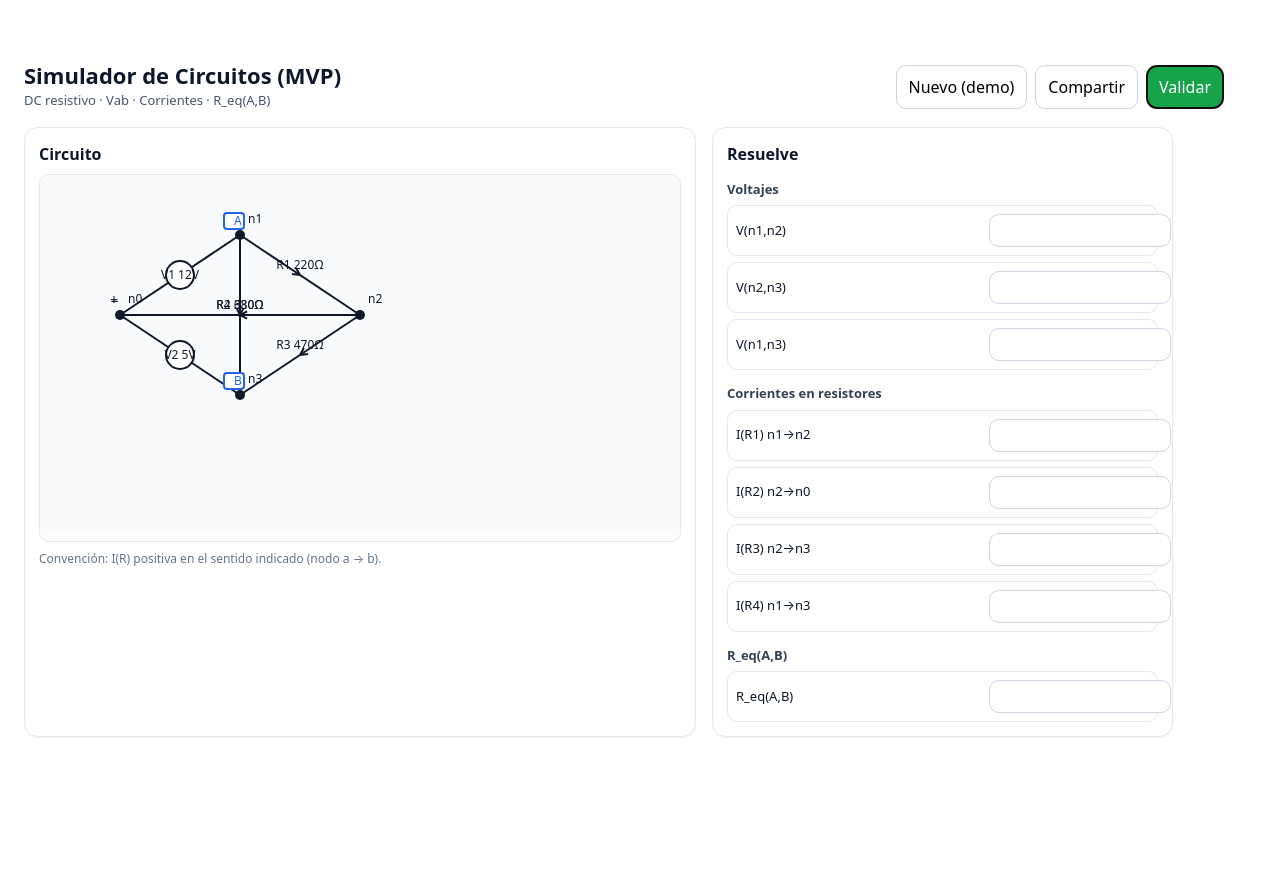
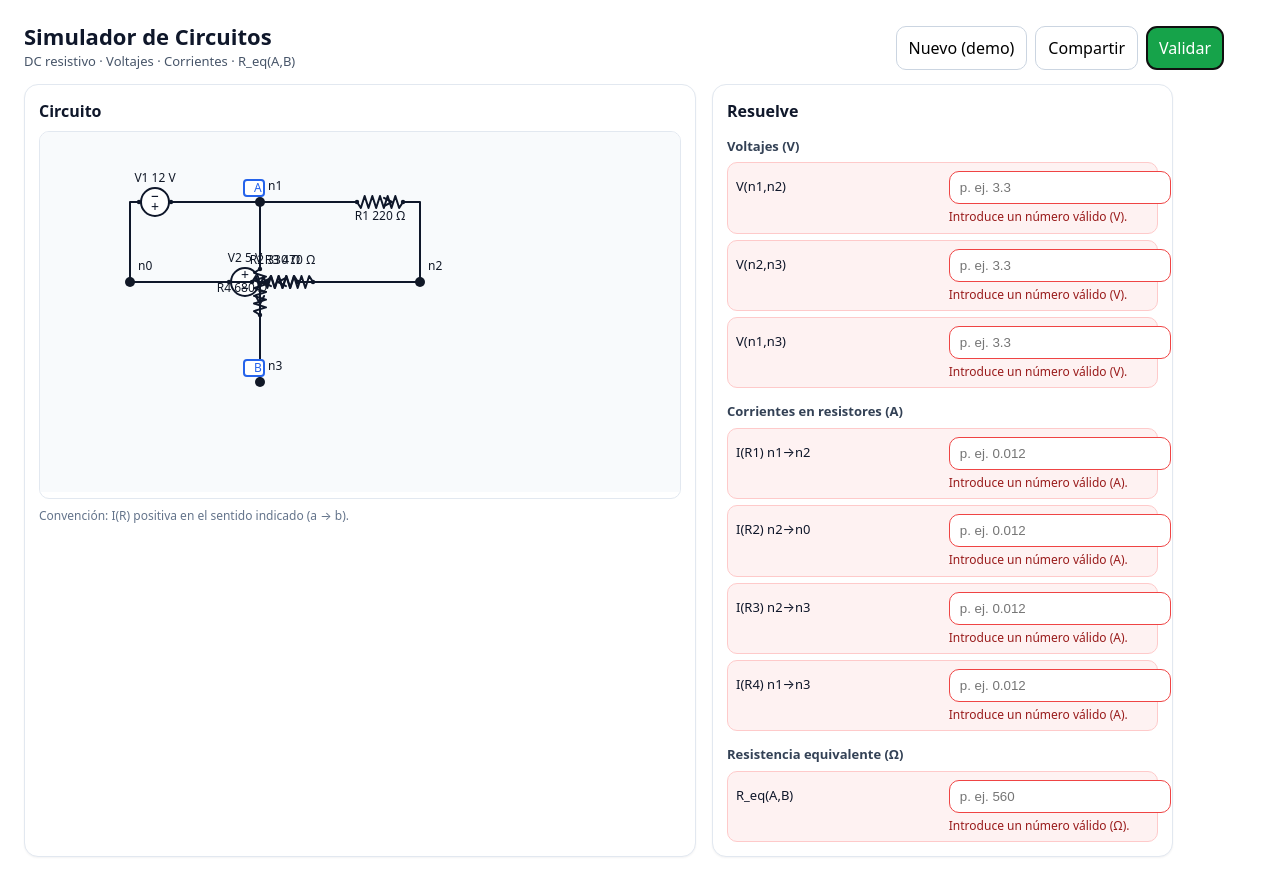
Before and after one commit to AngelPineiro-USC/circuits, a React (Vite) app: page / in a window 1280 px wide. Both pictures are taken after a click on the button "Validar". Before the commit the page ends 800 px from the top, so only its background shows below. Built offline with nearby package versions, Linux system fonts and the light colour scheme.

Commit message:
Improve UX: inline validation errors + clearer SVG symbols

```diff
--- a/src/App.css
+++ b/src/App.css
@@ -11,13 +11,25 @@
   align-items: center;
   justify-content: space-between;
   gap: 16px;
-  margin-bottom: 16px;
+  margin-bottom: 12px;
 }
 
-h1 { margin: 0; font-size: 22px; }
-.sub { color: #475569; font-size: 13px; margin-top: 4px; }
+h1 {
+  margin: 0;
+  font-size: 22px;
+}
 
-.actions { display: flex; gap: 8px; }
+.sub {
+  color: #475569;
+  font-size: 13px;
+  margin-top: 4px;
+}
+
+.actions {
+  display: flex;
+  gap: 8px;
+}
+
 button {
   border: 1px solid #cbd5e1;
   background: #fff;
@@ -25,10 +37,21 @@ button {
   border-radius: 10px;
   cursor: pointer;
 }
+
 button.primary {
   background: #16a34a;
   border-color: #16a34a;
   color: #fff;
+}
+
+.toast {
+  margin: 0 0 14px 0;
+  padding: 10px 12px;
+  border-radius: 12px;
+  border: 1px solid #cbd5e1;
+  background: #f1f5f9;
+  color: #334155;
+  font-size: 13px;
 }
 
 .grid {
@@ -45,26 +68,67 @@ button.primary {
   box-shadow: 0 1px 2px rgba(15, 23, 42, 0.05);
 }
 
-h2 { margin: 0 0 8px 0; font-size: 16px; }
-h3 { margin: 14px 0 6px 0; font-size: 13px; color: #334155; }
+h2 {
+  margin: 0 0 8px 0;
+  font-size: 16px;
+}
 
-.svg { overflow: auto; border-radius: 10px; border: 1px solid #e2e8f0; }
-.hint { margin-top: 8px; color: #64748b; font-size: 12px; }
+h3 {
+  margin: 14px 0 6px 0;
+  font-size: 13px;
+  color: #334155;
+}
 
-.table { display: flex; flex-direction: column; gap: 6px; }
+.svg {
+  overflow: auto;
+  border-radius: 10px;
+  border: 1px solid #e2e8f0;
+}
+
+.hint {
+  margin-top: 8px;
+  color: #64748b;
+  font-size: 12px;
+}
+
+.table {
+  display: flex;
+  flex-direction: column;
+  gap: 6px;
+}
+
 .row {
   display: grid;
-  grid-template-columns: 1fr 160px;
+  grid-template-columns: 1fr 200px;
   gap: 10px;
-  align-items: center;
+  align-items: start;
   padding: 8px;
   border: 1px solid #e2e8f0;
   border-radius: 10px;
 }
-.row.ok { border-color: #86efac; background: #f0fdf4; }
-.row.bad { border-color: #fecaca; background: #fef2f2; }
 
-.label { font-size: 13px; color: #0f172a; }
+.row.ok {
+  border-color: #86efac;
+  background: #f0fdf4;
+}
+
+.row.bad {
+  border-color: #fecaca;
+  background: #fef2f2;
+}
+
+.label {
+  font-size: 13px;
+  color: #0f172a;
+  padding-top: 6px;
+}
+
+.field {
+  display: flex;
+  flex-direction: column;
+  gap: 6px;
+}
+
 input {
   padding: 8px 10px;
   border: 1px solid #cbd5e1;
@@ -72,10 +136,43 @@ input {
   width: 100%;
 }
 
-.status { margin-top: 12px; padding: 10px 12px; border-radius: 12px; font-weight: 600; }
-.status.ok { background: #dcfce7; color: #166534; border: 1px solid #86efac; }
-.status.bad { background: #fee2e2; color: #991b1b; border: 1px solid #fecaca; }
+input[aria-invalid="true"] {
+  border-color: #ef4444;
+}
+
+.error {
+  color: #991b1b;
+  font-size: 12px;
+  line-height: 1.2;
+}
+
+.status {
+  margin-top: 12px;
+  padding: 10px 12px;
+  border-radius: 12px;
+  font-weight: 600;
+}
+
+.status.ok {
+  background: #dcfce7;
+  color: #166534;
+  border: 1px solid #86efac;
+}
+
+.status.bad {
+  background: #fee2e2;
+  color: #991b1b;
+  border: 1px solid #fecaca;
+}
 
 @media (max-width: 900px) {
-  .grid { grid-template-columns: 1fr; }
+  .grid {
+    grid-template-columns: 1fr;
+  }
+  .row {
+    grid-template-columns: 1fr;
+  }
+  .label {
+    padding-top: 0;
+  }
 }
--- a/src/App.tsx
+++ b/src/App.tsx
@@ -1,4 +1,4 @@
-import { useEffect, useMemo, useState } from "react";
+import { useMemo, useState } from "react";
 import "./App.css";
 
 import { demoCircuit } from "./core/demo/circuits";
@@ -23,36 +23,64 @@ function App() {
   const [answersV, setAnswersV] = useState<Record<string, string>>({});
   const [answersI, setAnswersI] = useState<Record<string, string>>({});
   const [answerReq, setAnswerReq] = useState<string>("");
+
+  const [errorsV, setErrorsV] = useState<Record<string, string>>({});
+  const [errorsI, setErrorsI] = useState<Record<string, string>>({});
+  const [errorReq, setErrorReq] = useState<string>("");
+
   const [result, setResult] = useState<ReturnType<typeof validateAnswers> | null>(null);
+  const [shareMsg, setShareMsg] = useState<string>("");
 
   const sol = useMemo(() => solveCircuitMNA(state.circuit), [state.circuit]);
   const svg = useMemo(() => renderCircuitSvg(state.circuit), [state.circuit]);
 
-  useEffect(() => {
-    // Reset result when circuit changes
+  function applyNewState(next: AppState) {
+    setState(next);
     setResult(null);
     setAnswersV({});
     setAnswersI({});
     setAnswerReq("");
-  }, [state.circuit]);
+    setErrorsV({});
+    setErrorsI({});
+    setErrorReq("");
+    setShareMsg("");
+  }
 
   function onValidate() {
+    const nextErrorsV: Record<string, string> = {};
+    const nextErrorsI: Record<string, string> = {};
+    let nextErrorReq = "";
+
     const volts: Record<string, number> = {};
     for (const q of state.targets.voltages) {
-      const v = parseNumber(answersV[q.id] ?? "");
-      if (v === null) return alert(`Falta o es inválido: ${q.label ?? q.id}`);
-      volts[q.id] = v;
+      const raw = answersV[q.id] ?? "";
+      const v = parseNumber(raw);
+      if (v === null) nextErrorsV[q.id] = "Introduce un número válido (V).";
+      else volts[q.id] = v;
     }
+
     const currents: Record<string, number> = {};
     for (const q of state.targets.currents) {
-      const v = parseNumber(answersI[q.elementId] ?? "");
-      if (v === null) return alert(`Falta o es inválido: ${q.label ?? q.elementId}`);
-      currents[q.elementId] = v;
+      const raw = answersI[q.elementId] ?? "";
+      const v = parseNumber(raw);
+      if (v === null) nextErrorsI[q.elementId] = "Introduce un número válido (A).";
+      else currents[q.elementId] = v;
     }
+
     const reqNum = parseNumber(answerReq);
-    if (reqNum === null) return alert("Falta o es inválido: R_eq(A,B)");
+    if (reqNum === null) nextErrorReq = "Introduce un número válido (Ω).";
 
-    const r = validateAnswers(state.circuit, sol, state.targets, { voltages: volts, currents, req: reqNum });
+    setErrorsV(nextErrorsV);
+    setErrorsI(nextErrorsI);
+    setErrorReq(nextErrorReq);
+
+    const hasErrors = Object.keys(nextErrorsV).length > 0 || Object.keys(nextErrorsI).length > 0 || !!nextErrorReq;
+    if (hasErrors) {
+      setResult(null);
+      return;
+    }
+
+    const r = validateAnswers(state.circuit, sol, state.targets, { voltages: volts, currents, req: reqNum! });
     setResult(r);
   }
 
@@ -60,12 +88,13 @@ function App() {
     const s = encodeState(state);
     window.location.hash = `#s=${s}`;
     navigator.clipboard?.writeText(window.location.href).catch(() => {});
-    alert("Link copiado (si el navegador lo permite) y actualizado en la URL");
+    setShareMsg("Link actualizado en la URL. Si el navegador lo permite, se copió al portapapeles.");
+    window.setTimeout(() => setShareMsg(""), 4000);
   }
 
   function onNewDemo() {
     const next = demoCircuit();
-    setState(next);
+    applyNewState(next);
     window.location.hash = "";
   }
 
@@ -77,61 +106,113 @@ function App() {
     <div className="app">
       <header className="top">
         <div>
-          <h1>Simulador de Circuitos (MVP)</h1>
-          <div className="sub">DC resistivo · Vab · Corrientes · R_eq(A,B)</div>
+          <h1>Simulador de Circuitos</h1>
+          <div className="sub">DC resistivo · Voltajes · Corrientes · R_eq(A,B)</div>
         </div>
         <div className="actions">
           <button onClick={onNewDemo}>Nuevo (demo)</button>
           <button onClick={onShare}>Compartir</button>
-          <button className="primary" onClick={onValidate}>Validar</button>
+          <button className="primary" onClick={onValidate}>
+            Validar
+          </button>
         </div>
       </header>
+
+      {shareMsg && <div className="toast">{shareMsg}</div>}
 
       <main className="grid">
         <section className="card">
           <h2>Circuito</h2>
           <div className="svg" dangerouslySetInnerHTML={{ __html: svg }} />
-          <div className="hint">Convención: I(R) positiva en el sentido indicado (nodo a → b).</div>
+          <div className="hint">Convención: I(R) positiva en el sentido indicado (a → b).</div>
         </section>
 
         <section className="card">
           <h2>Resuelve</h2>
 
-          <h3>Voltajes</h3>
+          <h3>Voltajes (V)</h3>
           <div className="table">
             {state.targets.voltages.map((q) => {
               const ok = result?.voltages[q.id]?.ok;
+              const err = errorsV[q.id];
               return (
-                <div className={`row ${ok === true ? "ok" : ok === false ? "bad" : ""}`} key={q.id}>
+                <div className={`row ${ok === true ? "ok" : ok === false ? "bad" : err ? "bad" : ""}`} key={q.id}>
                   <div className="label">{q.label ?? q.id}</div>
-                  <input value={answersV[q.id] ?? ""} onChange={(e) => setAnswersV((p) => ({ ...p, [q.id]: e.target.value }))} placeholder="" />
+                  <div className="field">
+                    <input
+                      inputMode="decimal"
+                      value={answersV[q.id] ?? ""}
+                      onChange={(e) => {
+                        const v = e.target.value;
+                        setAnswersV((p) => ({ ...p, [q.id]: v }));
+                        if (errorsV[q.id]) setErrorsV((p) => {
+                          const n = { ...p };
+                          delete n[q.id];
+                          return n;
+                        });
+                      }}
+                      placeholder="p. ej. 3.3"
+                      aria-invalid={!!err}
+                    />
+                    {err && <div className="error">{err}</div>}
+                  </div>
                 </div>
               );
             })}
           </div>
 
-          <h3>Corrientes en resistores</h3>
+          <h3>Corrientes en resistores (A)</h3>
           <div className="table">
             {state.targets.currents.map((q) => {
               const ok = result?.currents[q.elementId]?.ok;
+              const err = errorsI[q.elementId];
               return (
-                <div className={`row ${ok === true ? "ok" : ok === false ? "bad" : ""}`} key={q.elementId}>
+                <div className={`row ${ok === true ? "ok" : ok === false ? "bad" : err ? "bad" : ""}`} key={q.elementId}>
                   <div className="label">{q.label ?? q.elementId}</div>
-                  <input value={answersI[q.elementId] ?? ""} onChange={(e) => setAnswersI((p) => ({ ...p, [q.elementId]: e.target.value }))} placeholder="" />
+                  <div className="field">
+                    <input
+                      inputMode="decimal"
+                      value={answersI[q.elementId] ?? ""}
+                      onChange={(e) => {
+                        const v = e.target.value;
+                        setAnswersI((p) => ({ ...p, [q.elementId]: v }));
+                        if (errorsI[q.elementId])
+                          setErrorsI((p) => {
+                            const n = { ...p };
+                            delete n[q.elementId];
+                            return n;
+                          });
+                      }}
+                      placeholder="p. ej. 0.012"
+                      aria-invalid={!!err}
+                    />
+                    {err && <div className="error">{err}</div>}
+                  </div>
                 </div>
               );
             })}
           </div>
 
-          <h3>R_eq(A,B)</h3>
-          <div className={`row ${result?.req?.ok ? "ok" : result ? "bad" : ""}`}>
+          <h3>Resistencia equivalente (Ω)</h3>
+          <div className={`row ${result?.req?.ok ? "ok" : result ? "bad" : errorReq ? "bad" : ""}`}>
             <div className="label">R_eq(A,B)</div>
-            <input value={answerReq} onChange={(e) => setAnswerReq(e.target.value)} placeholder="" />
+            <div className="field">
+              <input
+                inputMode="decimal"
+                value={answerReq}
+                onChange={(e) => {
+                  const v = e.target.value;
+                  setAnswerReq(v);
+                  if (errorReq) setErrorReq("");
+                }}
+                placeholder="p. ej. 560"
+                aria-invalid={!!errorReq}
+              />
+              {errorReq && <div className="error">{errorReq}</div>}
+            </div>
           </div>
 
-          {result && (
-            <div className={`status ${allOk ? "ok" : "bad"}`}>{allOk ? "✅ Todo correcto" : "❌ Hay errores"}</div>
-          )}
+          {result && <div className={`status ${allOk ? "ok" : "bad"}`}>{allOk ? "Todo correcto" : "Hay errores"}</div>}
         </section>
       </main>
     </div>
--- a/src/core/render/svg.ts
+++ b/src/core/render/svg.ts
@@ -21,10 +21,10 @@ export function defaultLayout(circuit: Circuit): NodePos {
 
   // For our demo nodes, use a nice fixed placement.
   const known: Partial<NodePos> = {
-    n0: { x: 80, y: 140 },
-    n1: { x: 200, y: 60 },
-    n2: { x: 320, y: 140 },
-    n3: { x: 200, y: 220 },
+    n0: { x: 90, y: 150 },
+    n1: { x: 220, y: 70 },
+    n2: { x: 380, y: 150 },
+    n3: { x: 220, y: 250 },
   };
 
   const pos: NodePos = {};
@@ -35,8 +35,9 @@ export function defaultLayout(circuit: Circuit): NodePos {
   return pos;
 }
 
-function line(p1: Point, p2: Point, stroke = "#1f2937", width = 2): string {
-  return `<line x1="${p1.x}" y1="${p1.y}" x2="${p2.x}" y2="${p2.y}" stroke="${stroke}" stroke-width="${width}" />`;
+function polyline(points: Point[], stroke = "#0f172a", width = 2): string {
+  const pts = points.map((p) => `${p.x},${p.y}`).join(" ");
+  return `<polyline points="${pts}" fill="none" stroke="${stroke}" stroke-width="${width}" stroke-linecap="round" stroke-linejoin="round" />`;
 }
 
 function circle(p: Point, r = 6, fill = "#111827"): string {
@@ -49,23 +50,136 @@ function text(p: Point, t: string, dy = -10): string {
   return `<text x="${x}" y="${y}" font-family="ui-sans-serif, system-ui" font-size="12" fill="#111827">${t}</text>`;
 }
 
-function mid(p1: Point, p2: Point): Point {
-  return { x: (p1.x + p2.x) / 2, y: (p1.y + p2.y) / 2 };
+function elementLabel(p: Point, t: string): string {
+  return `<text x="${p.x}" y="${p.y}" font-family="ui-sans-serif, system-ui" font-size="12" fill="#111827" text-anchor="middle">${t}</text>`;
 }
 
-function arrow(p1: Point, p2: Point): string {
-  // small arrowhead near p2
-  const angle = Math.atan2(p2.y - p1.y, p2.x - p1.x);
-  const len = 8;
+function dist(a: Point, b: Point): number {
+  return Math.hypot(b.x - a.x, b.y - a.y);
+}
+
+function lerp(a: Point, b: Point, t: number): Point {
+  return { x: a.x + (b.x - a.x) * t, y: a.y + (b.y - a.y) * t };
+}
+
+function normalize(v: Point): Point {
+  const d = Math.hypot(v.x, v.y);
+  if (d < 1e-9) return { x: 1, y: 0 };
+  return { x: v.x / d, y: v.y / d };
+}
+
+function orthogonalRoute(p1: Point, p2: Point): Point[] {
+  // Prefer orthogonal wiring (L-shape) for readability.
+  if (p1.x === p2.x || p1.y === p2.y) return [p1, p2];
+
+  const elbow1 = { x: p2.x, y: p1.y };
+  const elbow2 = { x: p1.x, y: p2.y };
+
+  const len1 = dist(p1, elbow1) + dist(elbow1, p2);
+  const len2 = dist(p1, elbow2) + dist(elbow2, p2);
+
+  // Tiny bias to keep the demo looking consistent: route horizontal first when equal.
+  if (Math.abs(len1 - len2) < 1e-6) return [p1, elbow1, p2];
+  return len1 < len2 ? [p1, elbow1, p2] : [p1, elbow2, p2];
+}
+
+function polyLen(points: Point[]): number {
+  let L = 0;
+  for (let i = 0; i < points.length - 1; i++) L += dist(points[i], points[i + 1]);
+  return L;
+}
+
+function pointAt(points: Point[], d: number): { p: Point; dir: Point } {
+  // Point + direction along polyline at distance d.
+  let acc = 0;
+  for (let i = 0; i < points.length - 1; i++) {
+    const a = points[i];
+    const b = points[i + 1];
+    const seg = dist(a, b);
+    if (acc + seg >= d) {
+      const t = seg < 1e-9 ? 0 : (d - acc) / seg;
+      const p = lerp(a, b, t);
+      const dir = normalize({ x: b.x - a.x, y: b.y - a.y });
+      return { p, dir };
+    }
+    acc += seg;
+  }
+  const a = points[points.length - 2] ?? points[0];
+  const b = points[points.length - 1] ?? points[0];
+  return { p: b, dir: normalize({ x: b.x - a.x, y: b.y - a.y }) };
+}
+
+function prefixTo(points: Point[], d: number): Point[] {
+  const out: Point[] = [points[0]];
+  let acc = 0;
+  for (let i = 0; i < points.length - 1; i++) {
+    const a = points[i];
+    const b = points[i + 1];
+    const seg = dist(a, b);
+    if (acc + seg >= d) {
+      const t = seg < 1e-9 ? 0 : (d - acc) / seg;
+      out.push(lerp(a, b, t));
+      return out;
+    }
+    out.push(b);
+    acc += seg;
+  }
+  return out;
+}
+
+function suffixFrom(points: Point[], d: number): Point[] {
+  const total = polyLen(points);
+  const start = Math.max(0, Math.min(total, d));
+
+  // Build by walking forward and collecting from the start point.
+  const out: Point[] = [];
+  let acc = 0;
+  for (let i = 0; i < points.length - 1; i++) {
+    const a = points[i];
+    const b = points[i + 1];
+    const seg = dist(a, b);
+    if (acc + seg < start) {
+      acc += seg;
+      continue;
+    }
+
+    if (out.length === 0) {
+      const t = seg < 1e-9 ? 0 : (start - acc) / seg;
+      out.push(lerp(a, b, t));
+    }
+
+    out.push(b);
+    acc += seg;
+  }
+
+  if (out.length === 0) out.push(points[points.length - 1]);
+  return out;
+}
+
+function resistorZigZag(center: Point, dir: Point, length = 44, amp = 6, zigs = 6): string {
+  const u = normalize(dir);
+  const n = { x: -u.y, y: u.x };
+
+  const pts: Point[] = [];
+  const steps = zigs * 2;
+  for (let i = 0; i <= steps; i++) {
+    const t = i / steps;
+    const along = (t - 0.5) * length;
+    const side = i === 0 || i === steps ? 0 : (i % 2 === 0 ? -amp : amp);
+    pts.push({ x: center.x + along * u.x + side * n.x, y: center.y + along * u.y + side * n.y });
+  }
+  return polyline(pts, "#0f172a", 2);
+}
+
+function arrow(center: Point, dir: Point, size = 9): string {
+  const u = normalize(dir);
+  const p2 = { x: center.x + u.x * 12, y: center.y + u.y * 12 };
+  const angle = Math.atan2(u.y, u.x);
   const a1 = angle + Math.PI * 0.85;
   const a2 = angle - Math.PI * 0.85;
-  const pA = { x: p2.x + len * Math.cos(a1), y: p2.y + len * Math.sin(a1) };
-  const pB = { x: p2.x + len * Math.cos(a2), y: p2.y + len * Math.sin(a2) };
-  return `<path d="M ${pA.x} ${pA.y} L ${p2.x} ${p2.y} L ${pB.x} ${pB.y}" fill="none" stroke="#111827" stroke-width="2" />`;
-}
-
-function elementLabel(p: Point, t: string): string {
-  return `<text x="${p.x}" y="${p.y}" font-family="ui-sans-serif, system-ui" font-size="12" fill="#111827" text-anchor="middle">${t}</text>`;
+  const pA = { x: p2.x + size * Math.cos(a1), y: p2.y + size * Math.sin(a1) };
+  const pB = { x: p2.x + size * Math.cos(a2), y: p2.y + size * Math.sin(a2) };
+  return `<path d="M ${pA.x} ${pA.y} L ${p2.x} ${p2.y} L ${pB.x} ${pB.y}" fill="none" stroke="#0f172a" stroke-width="2" stroke-linecap="round" stroke-linejoin="round" />`;
 }
 
 export function renderCircuitSvg(circuit: Circuit, opts: RenderOptions = {}): string {
@@ -79,26 +193,81 @@ export function renderCircuitSvg(circuit: Circuit, opts: RenderOptions = {}): st
   for (const e of circuit.elements) {
     const p1 = pos[e.a];
     const p2 = pos[e.b];
-    const m = mid(p1, p2);
+    const route = orthogonalRoute(p1, p2);
+    const total = polyLen(route);
+    const midD = total / 2;
 
-    body += line(p1, p2, "#0f172a", 2);
+    // Default: just draw the routed wire.
+    const stroke = "#0f172a";
 
     if (el(e, "R")) {
       const r = e as Resistor;
-      body += elementLabel({ x: m.x, y: m.y - 6 }, `${r.id} ${r.ohms}Ω`);
-      body += arrow(p1, m);
+      const symLen = 46;
+      const d1 = Math.max(0, midD - symLen / 2);
+      const d2 = Math.min(total, midD + symLen / 2);
+
+      const c = pointAt(route, midD);
+      const s1 = pointAt(route, d1);
+      const s2 = pointAt(route, d2);
+
+      body += polyline(prefixTo(route, d1), stroke, 2);
+      body += polyline(suffixFrom(route, d2), stroke, 2);
+
+      body += resistorZigZag(c.p, c.dir, symLen, 6, 6);
+
+      // Current direction arrow (convention: a → b) near the symbol.
+      body += arrow(c.p, c.dir);
+
+      // Label slightly off the wire.
+      const n = { x: -c.dir.y, y: c.dir.x };
+      body += elementLabel({ x: c.p.x + n.x * 18, y: c.p.y + n.y * 18 }, `${r.id}  ${r.ohms} Ω`);
+
+      // Small junction markers at symbol endpoints to make the break clear.
+      body += circle(s1.p, 2.2, "#0f172a");
+      body += circle(s2.p, 2.2, "#0f172a");
     } else if (el(e, "V")) {
       const v = e as VSource;
-      body += `<circle cx="${m.x}" cy="${m.y}" r="14" fill="#fff" stroke="#0f172a" stroke-width="2" />`;
-      body += elementLabel({ x: m.x, y: m.y + 4 }, `${v.id} ${v.volts}V`);
-      // Mark polarity: + near a, - near b
-      body += `<text x="${p1.x - 10}" y="${p1.y - 10}" font-size="14" fill="#0f172a">+</text>`;
-      body += `<text x="${p2.x - 10}" y="${p2.y - 10}" font-size="14" fill="#0f172a">−</text>`;
+      const gap = 32;
+      const d1 = Math.max(0, midD - gap / 2);
+      const d2 = Math.min(total, midD + gap / 2);
+      const c = pointAt(route, midD);
+      const s1 = pointAt(route, d1);
+      const s2 = pointAt(route, d2);
+
+      body += polyline(prefixTo(route, d1), stroke, 2);
+      body += polyline(suffixFrom(route, d2), stroke, 2);
+
+      body += `<circle cx="${c.p.x}" cy="${c.p.y}" r="14" fill="#fff" stroke="#0f172a" stroke-width="2" />`;
+
+      // Polarity inside the symbol (a is +, b is -).
+      const n = { x: -c.dir.y, y: c.dir.x };
+      body += `<text x="${c.p.x - n.x * 6}" y="${c.p.y - n.y * 6}" font-size="14" fill="#0f172a" text-anchor="middle" dominant-baseline="middle">+</text>`;
+      body += `<text x="${c.p.x + n.x * 6}" y="${c.p.y + n.y * 6}" font-size="14" fill="#0f172a" text-anchor="middle" dominant-baseline="middle">−</text>`;
+
+      body += elementLabel({ x: c.p.x, y: c.p.y - 20 }, `${v.id}  ${v.volts} V`);
+
+      body += circle(s1.p, 2.2, "#0f172a");
+      body += circle(s2.p, 2.2, "#0f172a");
     } else if (el(e, "I")) {
       const s = e as ISource;
-      body += `<circle cx="${m.x}" cy="${m.y}" r="14" fill="#fff" stroke="#0f172a" stroke-width="2" />`;
-      body += elementLabel({ x: m.x, y: m.y + 4 }, `${s.id} ${s.amps}A`);
-      body += arrow(p1, p2);
+      const gap = 32;
+      const d1 = Math.max(0, midD - gap / 2);
+      const d2 = Math.min(total, midD + gap / 2);
+      const c = pointAt(route, midD);
+      const s1 = pointAt(route, d1);
+      const s2 = pointAt(route, d2);
+
+      body += polyline(prefixTo(route, d1), stroke, 2);
+      body += polyline(suffixFrom(route, d2), stroke, 2);
+
+      body += `<circle cx="${c.p.x}" cy="${c.p.y}" r="14" fill="#fff" stroke="#0f172a" stroke-width="2" />`;
+      body += arrow({ x: c.p.x - c.dir.x * 6, y: c.p.y - c.dir.y * 6 }, c.dir, 8);
+      body += elementLabel({ x: c.p.x, y: c.p.y - 20 }, `${s.id}  ${s.amps} A`);
+
+      body += circle(s1.p, 2.2, "#0f172a");
+      body += circle(s2.p, 2.2, "#0f172a");
+    } else {
+      body += polyline(route, stroke, 2);
     }
   }
 
```
